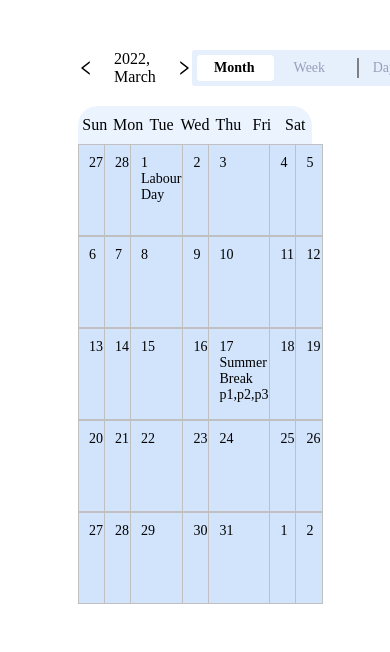
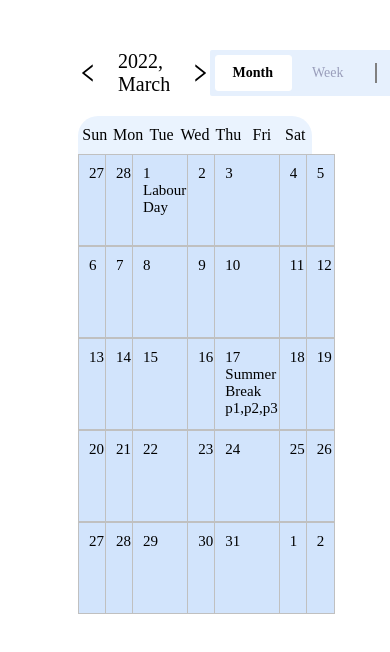
Before and after one commit to arkarhtethan/calendar-task, a React (Create React App) app: page / in a window 390 px wide. Shown: the top 652 px of the page. Built offline with nearby package versions, Linux system fonts and the light colour scheme.

Commit message:
responsiveness added

```diff
--- a/src/components/ListGrid.jsx
+++ b/src/components/ListGrid.jsx
@@ -40,12 +40,14 @@ const ListGrid = () => {
   const { value } = useContext(CalendarContext);
   const mockedData = [
     {
+      id: 1,
       date: value,
       title: "New Year's Day",
       category: "Public Holiday",
       badgeColor: "red",
     },
     {
+      id: 2,
       date: value,
       title: "New Year's Day",
       category: "Public Holiday",
@@ -59,7 +61,7 @@ const ListGrid = () => {
         <div className="list__items--container ">
           <div className="list__items">
             {mockedData.map((data) => (
-              <ListGridItem item={data} />
+              <ListGridItem item={data} key={data.id} />
             ))}
           </div>
         </div>
--- a/src/styles/_calendar.scss
+++ b/src/styles/_calendar.scss
@@ -11,19 +11,19 @@
       background-color: #e6f0fd;
       border-radius: 2px;
       color: #9a9ebb;
-      padding: 5px;
+      padding: 0.5rem;
       &__item {
         cursor: pointer;
-        border-radius: 3px;
+        border-radius: 0.3rem;
         text-align: center;
-        width: 75px;
+        width: 7.5rem;
         position: relative;
         display: flex;
         justify-content: space-between;
         align-items: center;
 
         & > p {
-          font-size: 14px;
+          font-size: 1.4rem;
           margin: 0;
           width: 100%;
         }
@@ -31,12 +31,12 @@
         &:not(:last-child)::after {
           content: "";
           display: block;
-          width: 2px;
-          height: 20px;
+          width: 0.2rem;
+          height: 2rem;
           border-right: 2px solid grey;
         }
         &::after {
-          transform: translateX(10px);
+          transform: translateX(1rem);
         }
       }
 
@@ -54,10 +54,11 @@
       }
     }
     &--left {
+      font-size: 2rem;
       display: flex;
       align-items: center;
       & > p {
-        margin: 0px 20px;
+        margin: 0px 2rem;
       }
       & > :not(p) {
         cursor: pointer;
@@ -65,17 +66,18 @@
     }
   }
   &__main {
-    margin-top: 20px;
+    margin-top: 2rem;
   }
   &__row--header {
     background-color: #eaf3fe;
-    border-top-left-radius: 20px;
-    border-top-right-radius: 20px;
+    border-top-left-radius: 2rem;
+    border-top-right-radius: 2rem;
     display: grid;
     width: 60%;
     margin: auto;
     grid-template-columns: repeat(7, 1fr);
     text-align: center;
-    padding: 10px 0;
+    padding: 1rem 0;
+    font-size: 1.6rem;
   }
 }
--- a/src/styles/_day-grid.scss
+++ b/src/styles/_day-grid.scss
@@ -18,36 +18,38 @@
       height: 75vh;
       overflow-y: scroll;
       margin: auto;
-      margin-bottom: 24px;
+      margin-bottom: 2.4rem;
       display: grid;
     }
     &--header {
       width: 60%;
       margin: auto;
+      font-size: 1.4rem;
       background-color: rgb(234, 243, 254);
-      padding: 15px 0px;
+      padding: 1.5rem 0px;
       text-align: center;
-      border-top-left-radius: 20px;
-      border-top-right-radius: 20px;
+      border-top-left-radius: 2rem;
+      border-top-right-radius: 2rem;
     }
     &--item {
-      margin-top: 2px;
+      margin-top: 0.2px;
       display: flex;
       &__text {
         text-align: center;
-        padding: 15px;
+        padding: 1.5rem;
         &-event {
-          min-height: 46px;
+          min-height: 4.6rem;
           width: 100%;
           border-bottom: 1px solid #b3bcd2;
           border-left: 1px solid #b3bcd2;
-          border-radius: 5px;
-          padding: 5px 20px;
-          min-height: 26px;
-          min-width: 84px;
+          border-radius: 0.5rem;
+          padding: 0.5rem 2rem;
+          min-height: 2.6rem;
+          min-width: 8.4rem;
         }
         &-hour {
-          min-width: 118px;
+          font-size: 1.6rem;
+          min-width: 11.8rem;
         }
       }
     }
--- /dev/null
+++ b/src/styles/_global.scss
@@ -0,0 +1,3 @@
+html {
+  font-size: 10px;
+}
--- a/src/styles/_list-grid.scss
+++ b/src/styles/_list-grid.scss
@@ -4,15 +4,15 @@
   &__grid {
     &-header {
       background-color: #eaf3fe;
-      border-top-left-radius: 20px;
-      border-top-right-radius: 20px;
+      border-top-left-radius: 2rem;
+      border-top-right-radius: 2rem;
     }
   }
   &__item {
-    padding: 10px 20px;
-    margin-right: 10px;
-    margin-bottom: 15px;
-    border-radius: 10px;
+    padding: 1rem 2rem;
+    margin-right: 1rem;
+    margin-bottom: 1.5rem;
+    border-radius: 1rem;
     border: 1px solid rgba(146, 146, 146, 0.15);
     box-shadow: 5px 5px 5px 0px rgba(0, 0, 0, 0.15);
     -webkit-box-shadow: 5px 5px 5px 0px rgba(0, 0, 0, 0.15);
@@ -24,22 +24,28 @@
     &-delIcon {
       transition: all 0.3s ease-in-out;
       opacity: 0;
+      font-size: 1.5rem;
+      cursor: pointer;
     }
 
     &--date {
       color: #8a8e92;
       &-icon {
-        margin-right: 8px;
-        font-size: 12px;
+        margin-right: 0.8rem;
+        font-size: 1.5rem;
+        cursor: pointer;
       }
       &-text {
         font-size: 13px;
       }
     }
     &-category {
-      font-size: 15px;
-      margin-left: 12px;
+      font-size: 1.5rem;
+      margin-left: 1.2rem;
       color: #8a8e92;
+    }
+    &-title {
+      font-size: 1.8rem;
     }
     &-badge {
       width: 7px;
@@ -48,7 +54,7 @@
     }
   }
   &__items {
-    margin: 20px 0;
+    margin: 2rem 0;
     border-right: 1px solid rgb(185, 185, 185);
     position: relative;
     height: 70vh;
--- a/src/styles/_months-grid.scss
+++ b/src/styles/_months-grid.scss
@@ -7,11 +7,11 @@
   grid-template-columns: repeat(7, 1fr);
   &--item {
     border: 1px solid rgb(192, 192, 192);
-    width: calc(100% - 10px);
+    width: calc(100% - 1rem);
     height: 80px;
-    padding-left: 10px;
-    padding-top: 10px;
+    padding-left: 1rem;
+    padding-top: 1rem;
     background-color: #d2e4fc;
-    font-size: 14px;
+    font-size: 1.5rem;
   }
 }
--- a/src/styles/_week-grid.scss
+++ b/src/styles/_week-grid.scss
@@ -2,7 +2,7 @@
   &__grid {
     position: relative;
     &::-webkit-scrollbar {
-      width: 8px;
+      width: 8rem;
     }
 
     &::-webkit-scrollbar-thumb {
@@ -12,18 +12,13 @@
     &::-webkit-scrollbar-track {
       background-color: #f1f1f1;
     }
-    // height: 72vh;
-    // overflow: scroll;
     display: flex;
     flex-direction: column;
-    // margin-bottom: 12px;
-    // width: 100%;
-    // padding-right: 3px;
-    // overflow-x: hid  den;
     &-header {
-      height: 50px;
+      height: 5rem;
       width: 60%;
       margin: auto;
+
       display: grid;
       grid-template-columns: repeat(7, 1fr);
       background-color: #fbfdff;
@@ -33,30 +28,34 @@
       width: 70%;
       height: 70vh;
       left: 11vw;
-      top: 50px;
+      top: 5rem;
       overflow-y: scroll;
       &-item {
         margin: auto;
         display: grid;
         grid-template-columns: repeat(8, 1fr);
         &__text {
+          &-hour {
+            font-size: 1.6rem;
+          }
           &:not(:first-child) {
             border: 1px solid #b3bcd2;
             text-align: center;
-            padding: 15px;
-            min-width: 84px;
-            min-height: 26px;
+            padding: 1.5rem;
+            min-width: 8.4rem;
+            min-height: 2.6rem;
           }
           &-event {
             background-color: #d2e4fc;
-            border-radius: 5px;
+            border-radius: 5rem;
+            font-size: 1.2rem;
           }
         }
       }
     }
     &-cell {
       text-align: center;
+      font-size: 1.6rem;
     }
   }
 }
-//
--- a/src/styles/index.scss
+++ b/src/styles/index.scss
@@ -1,3 +1,4 @@
+@import "./global";
 @import "./varibles";
 @import "./utils";
 @import "./calendar";
```
